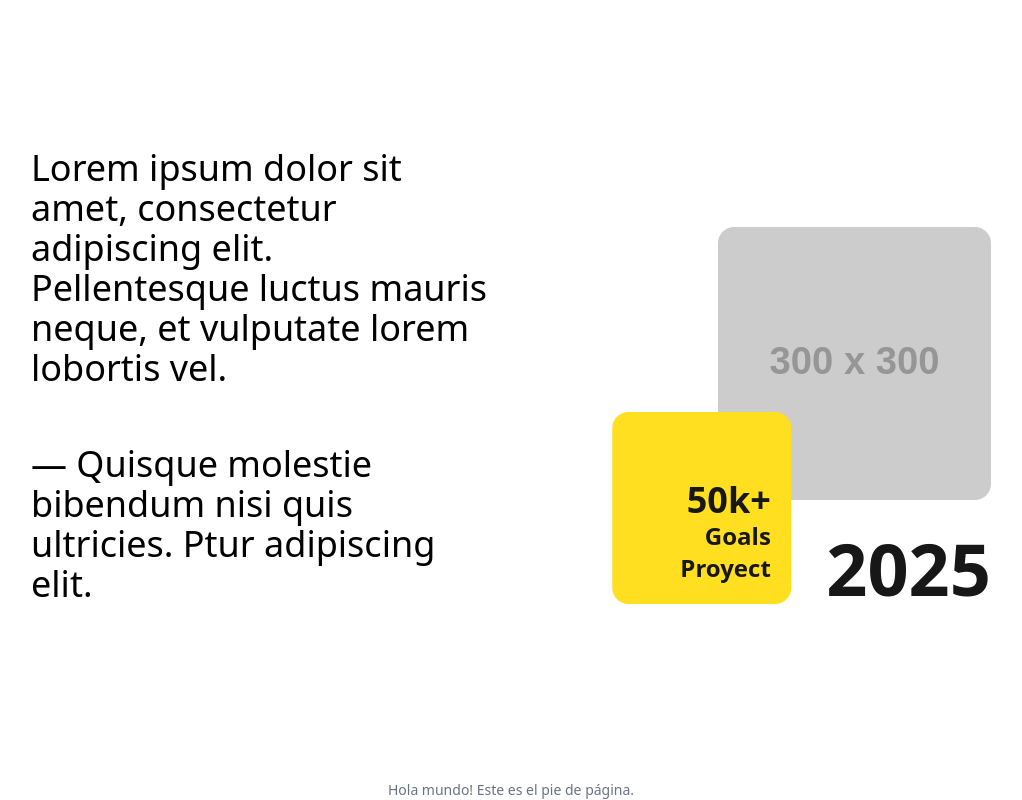
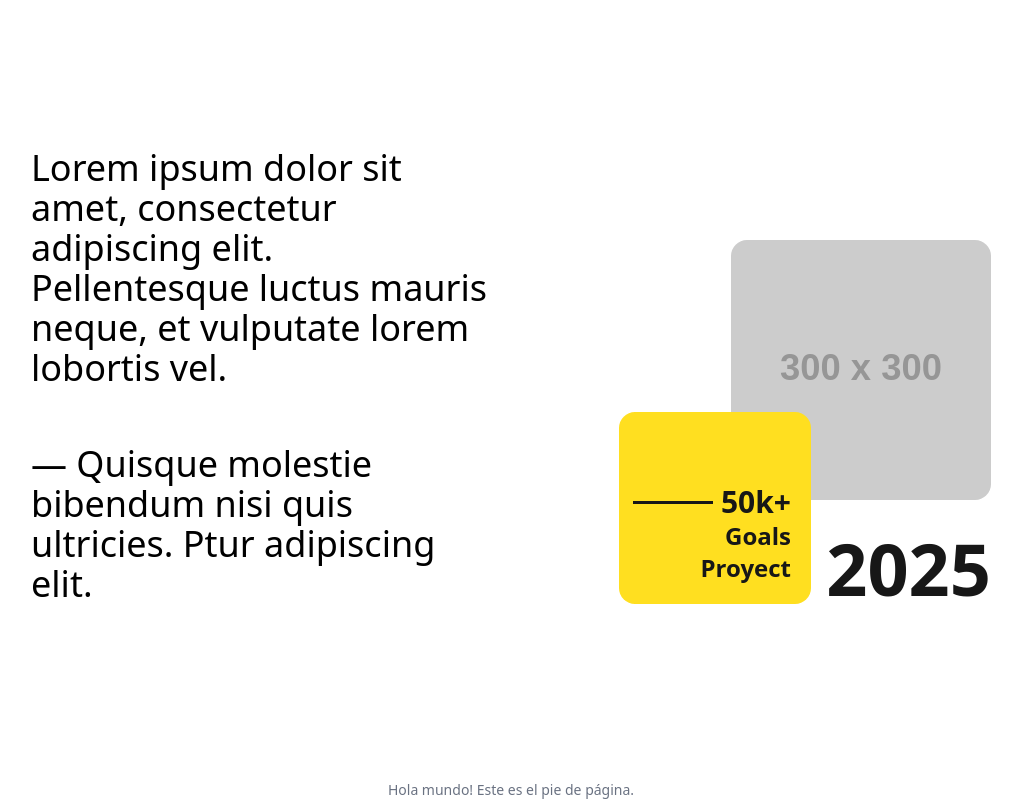
Before and after one commit to Blueisazul/causaviva, a Vue app: page / in a window 1280 px wide. Shown: the part 2147-2947 px from the top of the page, without its empty margins (129-1151 px from the left). Built offline with nearby package versions, Linux system fonts and the light colour scheme.

Commit message:
three re

```diff
--- a/src/components/SectionFour.vue
+++ b/src/components/SectionFour.vue
@@ -16,7 +16,10 @@
             <!-- Columna derecha -->
             <div class="w-full md:w-1/2 flex flex-row gap-4 content-end">
             <div class="cursor-pointer w-48 h-48 p-5 bg-yellow-300 hover:bg-amber-300 rounded-2xl flex flex-col justify-end items-end self-end translate-x-1/2">
-                <div class="w-full text-right text-neutral-900 text-4xl font-semibold">50k+</div>
+                <div class="flex flex-row items-center">
+                    <div class="bg-neutral-900 h-[3px] w-20 my-2 mx-2"></div>
+                    <div class="text-right text-neutral-900 text-3xl font-semibold">50k+</div>
+                </div>
                 <div class="w-full text-right text-neutral-900 text-2xl font-semibold">
                 Goals Proyect
                 </div>
```
